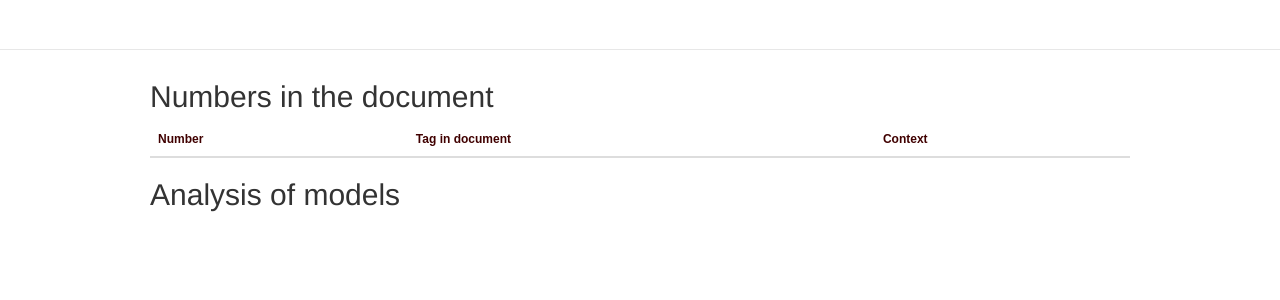
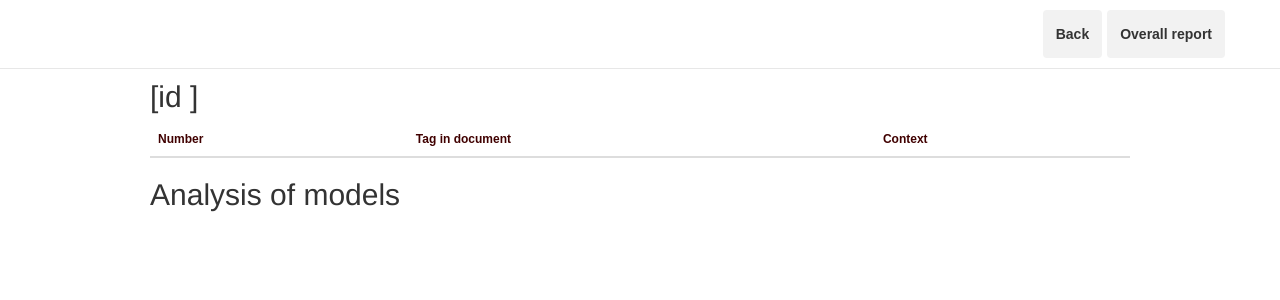
Before and after one commit to d1ma/stock_label, a Flask app: template templates/view_file.html.jinja2 in a window 1280 px wide. Shown: the top 300 px of the page. Run offline with Flask 2, Linux system fonts and the light colour scheme; the template is opened without the code that fills it, so the values that code supplies are empty; parts of the project's set-up code (start-up, migrations or seed data) failed here and were passed over; some libraries are stand-ins or nearby versions.

Commit message:
added model reporting of scores

```diff
--- a/main.py
+++ b/main.py
@@ -51,3 +51,6 @@ class Main():
 
 		logging.debug(output)
 		return output
+
+	def get_cl_report(self):
+		return self.cl.get_report()
--- a/server.py
+++ b/server.py
@@ -49,6 +49,10 @@ def get_file(id):
     logging.debug("Rendering file %i: %s" % (id, str(r.id_to_tfile(id))))
     return render_template("view_file.html.jinja2", tfile=f, r=r)
 
+@app.route("/model_report")
+@requires_auth
+def model_report():
+    return render_template("model_report.html.jinja2", r=r)
 ################################################################################
 ####################[ SERVING STATIC ]##########################################
 ################################################################################
--- a/templates/list_results.html.jinja2
+++ b/templates/list_results.html.jinja2
@@ -19,8 +19,8 @@
                     <li><h3>VC Preliminary Results</h3></l3>
                 </ul>
 
-                <ul class="nav navbar-nav navbar-right .disabled">
-
+                <ul class="nav navbar-nav navbar-right">
+                   <li><button class="btn nav_buttons"><a href="/model_report">Overall report</a></button></li>
                 </ul>
                 </div>
             </div>
@@ -47,7 +47,7 @@
                 <td> {{tfile.tagged_numbers_str()}} </td>
                     {% for m in r.get_models() %}
                 <td> {{pred.get(m)}} </td>
-                    {% endfor %}
+                {% endfor %}
             </tr>
             {% endfor %}
         </tbody>
--- a/templates/view_file.html.jinja2
+++ b/templates/view_file.html.jinja2
@@ -16,7 +16,9 @@
                 </div> -->
 
 
-                <ul class="nav navbar-nav navbar-right .disabled">
+                <ul class="nav navbar-nav navbar-right">
+                    <li><button class="btn nav_buttons"><a href="/">Back</a></button></li>
+                    <li><button class="btn nav_buttons"><a href="/model_report">Overall report</a></button></li>
 
 
 
@@ -28,7 +30,7 @@
     </nav>
 
     <div id="admin_table_container">
-        <h2> Numbers in the document </h2>
+        <h2> {{tfile.basename}} [id {{tfile.id}}] </h2>
 
         <table class="table sortable" id="number_context">
             <thead>
--- a/util.py
+++ b/util.py
@@ -14,4 +14,4 @@ import string
 parser = nltk.data.load('tokenizers/punkt/english.pickle')
 filter_ascii = lambda s: filter(lambda x: x in string.printable, s)
 regex = "\[\[(.*?)\]\]"
-comma_int = r'[1-9]{1,3}(?:,\d{3}){1,5}'
+comma_int = r'[1-9]{1}\d{0,2}(?:,\d{3}){1,5}'
```
Also changed, not shown: classifier.py (+11 -2 lines), templates/model_report.html.jinja2 (added, +42 -0 lines).
